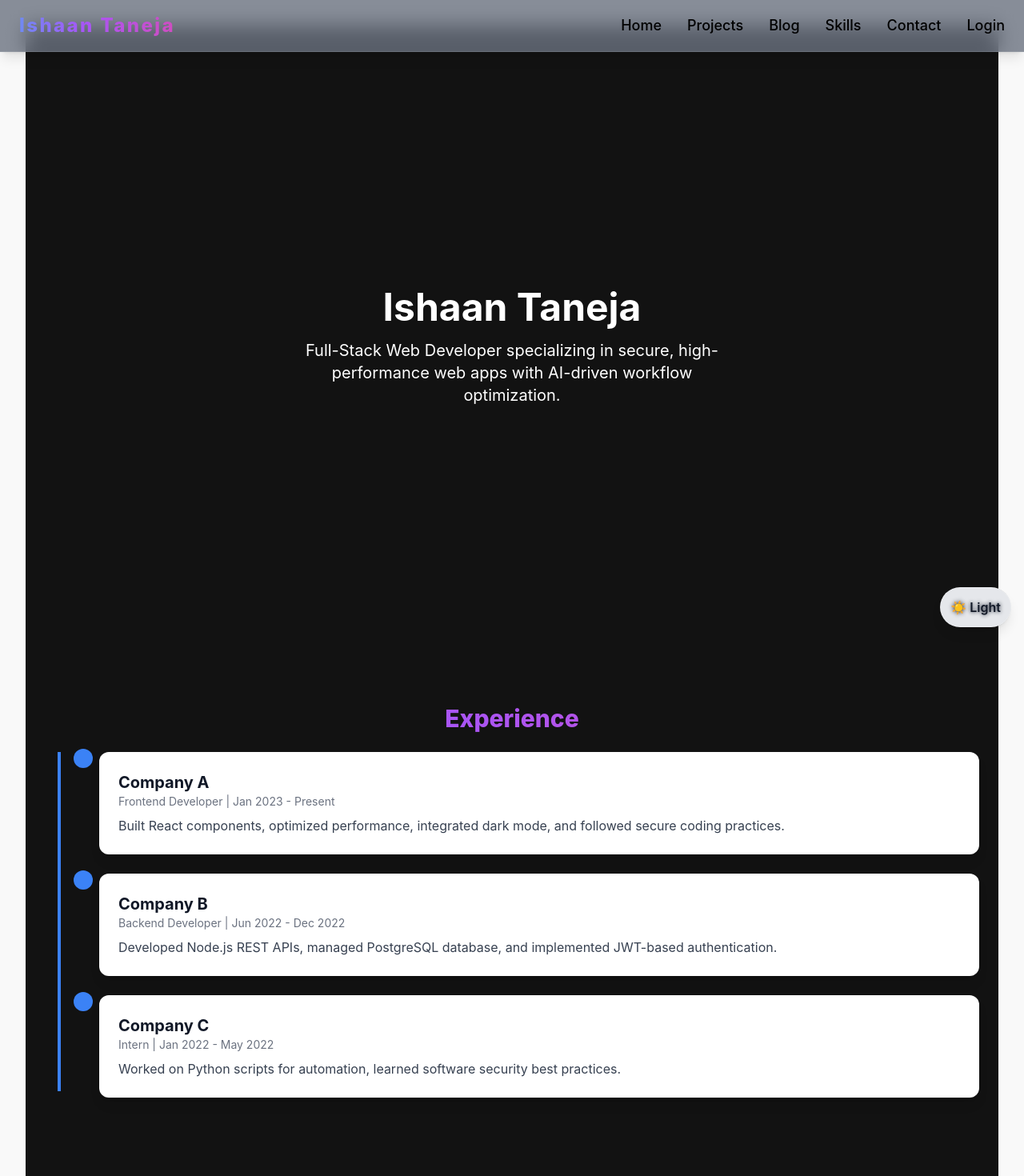
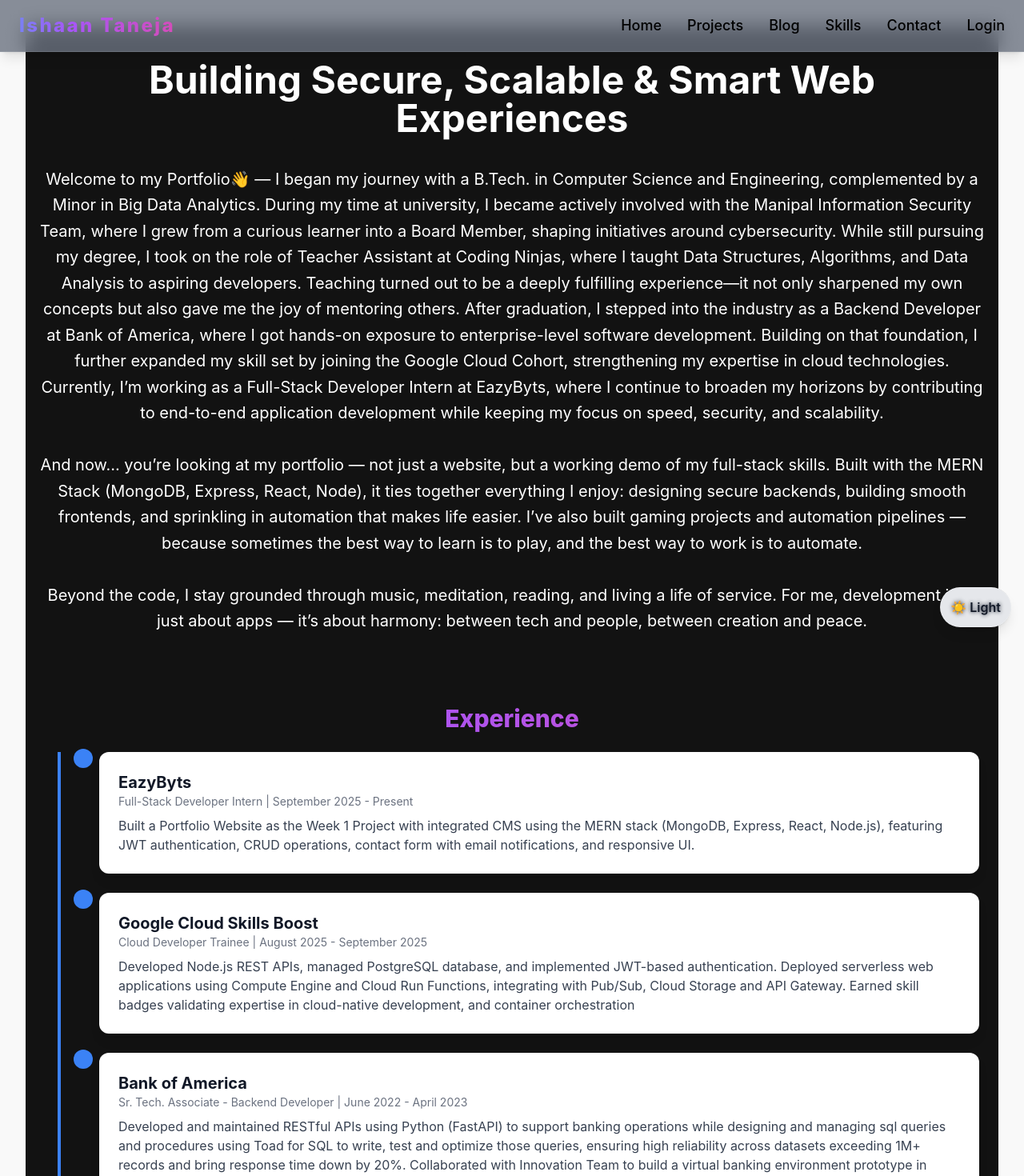
Before and after one commit to ishaantaneja/portfolio-web-frontend, a React (Vite) app: page / in a window 1280 px wide. Shown: the top 1470 px of the page at 80% size. Built offline with nearby package versions, Linux system fonts and the light colour scheme.

Commit message:
added content to the website

```diff
--- a/package.json
+++ b/package.json
@@ -15,7 +15,8 @@
     "react": "^19.1.1",
     "react-dom": "^19.1.1",
     "react-intersection-observer": "^9.16.0",
-    "react-router-dom": "^7.8.2"
+    "react-router-dom": "^7.8.2",
+    "react-typed": "^2.0.12"
   },
   "devDependencies": {
     "@eslint/js": "^9.33.0",
--- a/src/pages/Home.jsx
+++ b/src/pages/Home.jsx
@@ -51,16 +51,29 @@
           transition={{ duration: 1 }}
           className="text-5xl font-bold mb-4"
         >
-          Ishaan Taneja
+          Building Secure, Scalable & Smart Web Experiences
         </motion.h1>
         <motion.p
-          initial={{ opacity: 0 }}
-          animate={{ opacity: 1 }}
-          transition={{ duration: 1.5 }}
-          className="text-xl max-w-xl"
-        >
-          Full-Stack Web Developer specializing in secure, high-performance web apps with AI-driven workflow optimization.
-        </motion.p>
+  initial={{ opacity: 0 }}
+  animate={{ opacity: 1 }}
+  transition={{ duration: 1.5 }}
+  className="text-xl max-w leading-relaxed mt-5"
+>
+  Welcome to my Portfolio👋 — I began my journey with a B.Tech. in Computer Science and Engineering, complemented by a Minor in Big Data Analytics. During my time at university, I became actively involved with the Manipal Information Security Team, where I grew from a curious learner into a Board Member, shaping initiatives around cybersecurity.
+
+While still pursuing my degree, I took on the role of Teacher Assistant at Coding Ninjas, where I taught Data Structures, Algorithms, and Data Analysis to aspiring developers. Teaching turned out to be a deeply fulfilling experience—it not only sharpened my own concepts but also gave me the joy of mentoring others.
+
+After graduation, I stepped into the industry as a Backend Developer at Bank of America, where I got hands-on exposure to enterprise-level software development. Building on that foundation, I further expanded my skill set by joining the Google Cloud Cohort, strengthening my expertise in cloud technologies.
+
+Currently, I’m working as a Full-Stack Developer Intern at EazyByts, where I continue to broaden my horizons by contributing to end-to-end application development while keeping my focus on speed, security, and scalability.
+  <br /><br />
+  And now… you’re looking at my portfolio — not just a website, but a working demo of my full-stack skills.
+  Built with the MERN Stack (MongoDB, Express, React, Node), it ties together everything I enjoy: designing secure backends, building smooth frontends, and sprinkling in automation that makes life easier.
+  I’ve also built gaming projects and automation pipelines — because sometimes the best way to learn is to play, and the best way to work is to automate.
+  <br /><br />
+  Beyond the code, I stay grounded through music, meditation, reading, and living a life of service.
+  For me, development isn’t just about apps — it’s about harmony: between tech and people, between creation and peace.
+</motion.p>
       </section>
 
       {/* Experience Section */}
@@ -81,24 +94,37 @@
           {/* Cards with scroll animations and node sync */}
           {[
             {
-              company: "Company A",
-              role: "Frontend Developer",
-              duration: "Jan 2023 - Present",
-              details:
-                "Built React components, optimized performance, integrated dark mode, and followed secure coding practices.",
+              company: "EazyByts",
+              role: "Full-Stack Developer Intern",
+              duration: "September 2025 - Present",
+              details: "Built a Portfolio Website as the Week 1 Project with integrated CMS using the MERN stack (MongoDB, Express, React, Node.js), featuring JWT authentication, CRUD operations, contact form with email notifications, and responsive UI.",
+
             },
             {
-              company: "Company B",
-              role: "Backend Developer",
-              duration: "Jun 2022 - Dec 2022",
-              details:
-                "Developed Node.js REST APIs, managed PostgreSQL database, and implemented JWT-based authentication.",
+              company: "Google Cloud Skills Boost",
+              role: "Cloud Developer Trainee",
+              duration: "August 2025 - September 2025",
+              details: "Developed Node.js REST APIs, managed PostgreSQL database, and implemented JWT-based authentication. Deployed serverless web applications using Compute Engine and Cloud Run Functions, integrating with Pub/Sub, Cloud Storage and API Gateway. Earned skill badges validating expertise in cloud-native development, and container orchestration",
             },
             {
-              company: "Company C",
-              role: "Intern",
-              duration: "Jan 2022 - May 2022",
-              details: "Worked on Python scripts for automation, learned software security best practices.",
+              company: "Bank of America",
+              role: "Sr. Tech. Associate - Backend Developer",
+              duration: "June 2022 - April 2023",
+              details: "Developed and maintained RESTful APIs using Python (FastAPI) to support banking operations while designing and managing sql queries and procedures using Toad for SQL to write, test and optimize those queries, ensuring high reliability across datasets exceeding 1M+ records and bring response time down by 20%. Collaborated with Innovation Team to build a virtual banking environment prototype in Unreal Engine, driving innovation and influencing future digital banking experiences for which I received Global Recognition. Authored clear and reusable technical documentation and API specifications, enabling faster onboarding of new developers and improving knowledge transfer efficiency.",
+              isLast: true,
+            },
+            {
+              company: "Coding Ninjas",
+              role: "Teaching Assistant",
+              duration: "September 2021 - January 2022",
+              details: "Assisted 200+ learners in mastering Data Structures & Algorithms (DSA) with Python and SQL, maintaining an average learner rating of 4.7/5. Conducted doubt resolution sessions, debugged student code, and provided optimized solutions for algorithmic and sql query problems.",
+              isLast: true,
+            },
+            {
+              company: "Manipal Information Security Team",
+              role: "Board Member",
+              duration: "June 2020 - April 2021",
+              details: "Grew from a curious Club Member into a Board Member, shaping initiatives around cybersecurity",
               isLast: true,
             },
           ].map((exp, index) => (
```
Also changed, not shown: 1 other file (tests, documents, lock files or other folders).
